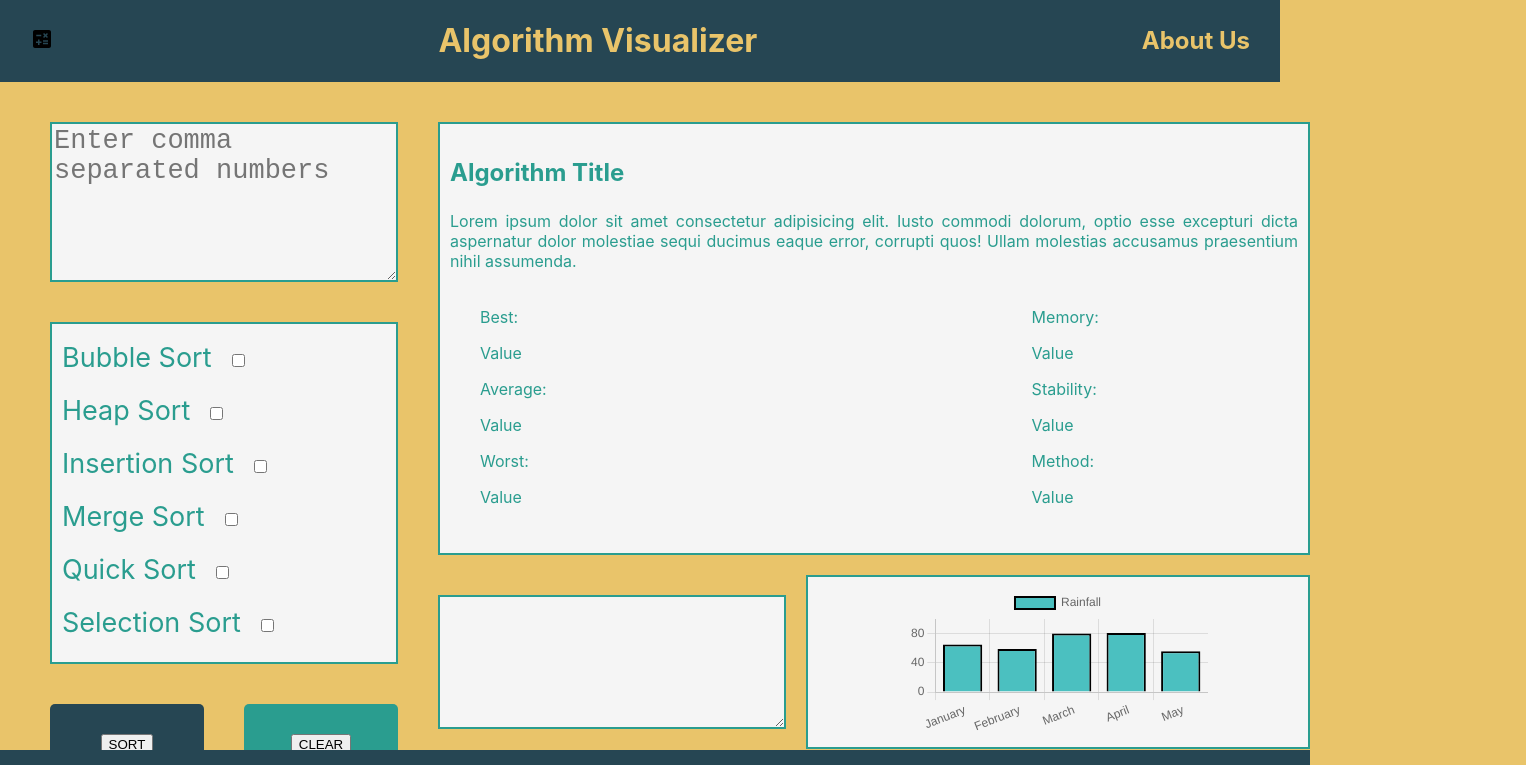
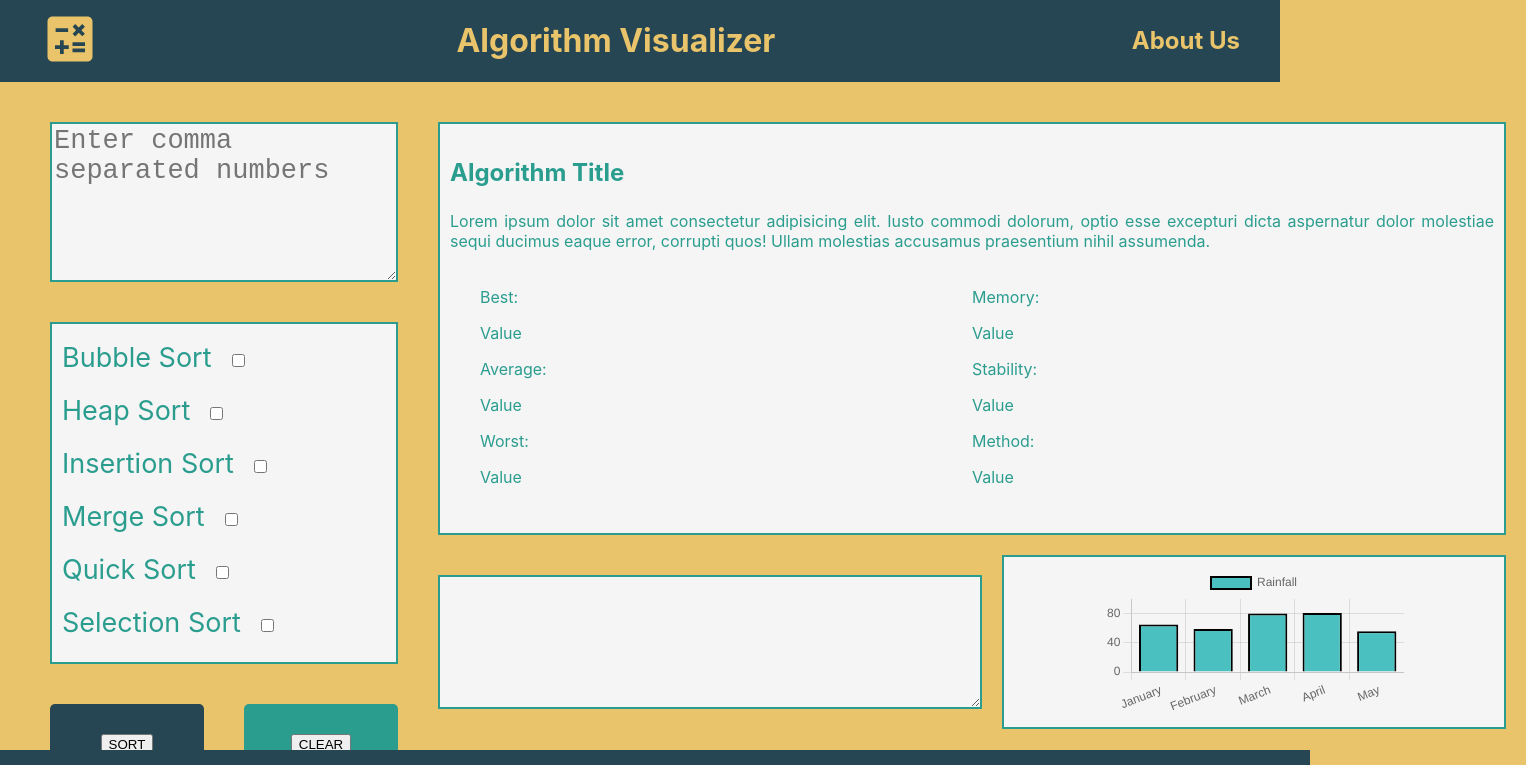
Before and after one commit to mariachi9999/sorting-visualizer, a React (Create React App) app in the folder client/: page / in a window 1280 px wide. Shown: the top 765 px of the page, 1526 px wide, since content can reach past the window. Built offline with nearby package versions, Linux system fonts and the light colour scheme.

Commit message:
fixed logo

```diff
--- a/client/src/components/Header/Header.jsx
+++ b/client/src/components/Header/Header.jsx
@@ -6,7 +6,7 @@ function Header() {
   return (
     <div id={styles.container} className="header" >
       <span>
-        <CalculateIcon className="icon"/>
+        <CalculateIcon className={styles.icon} sx={{ fontSize: 60 }} />
       </span>
       <h1 className={styles.name}>Algorithm Visualizer</h1>
       <h2 className={styles.about}>About Us</h2>
--- a/client/src/components/Header/Header.module.css
+++ b/client/src/components/Header/Header.module.css
@@ -1,14 +1,9 @@
 .name {
   color: var(--background);
 }
-.logo {
-  display: flex;
-  justify-content: space-between;
-  align-items: center;
-}
+
 .icon {
-  max-height: 10px;
-  padding-right: 20px;
+  color: var(--background);
 }
 
 .about {
--- a/client/src/components/OutputValues/OutputValues.jsx
+++ b/client/src/components/OutputValues/OutputValues.jsx
@@ -4,7 +4,7 @@ import styles from "./OutputValues.module.css";
 function OutputValues() {
   return (
     <div id={styles.container} >
-      <textarea></textarea>
+      <textarea className={styles.outArea}></textarea>
     </div>
   );
 }
--- a/client/src/components/OutputValues/OutputValues.module.css
+++ b/client/src/components/OutputValues/OutputValues.module.css
@@ -3,13 +3,11 @@
   justify-content: space-around;
 }
 
-.outputContainer {
+.outArea {
   border: 0;
   border-bottom: 1px solid;
-  padding: 10px 100px;
+  padding: 20px 100px;
   outline: none;
-  flex-basis: 42%;
-  margin-right: 20px;
   background-color: whitesmoke;
   border-style: solid;
   border-width: 2px;
--- a/client/src/index.css
+++ b/client/src/index.css
@@ -30,7 +30,7 @@ code {
 
 .header {
   background: var(--header);
-  padding: 0px 30px;
+  padding: 0px 40px;
   top: 0px;
   display: flex;
   justify-content: space-between;
@@ -64,7 +64,7 @@ textarea {
 
 .container-box1 {
   display: flex;
-  flex-basis: 30%;
+  flex-basis: 50%;
   flex-direction: column;
   min-height: 100%;
 }
```
Also changed, not shown: client/src/assets/Vector.png (added).
